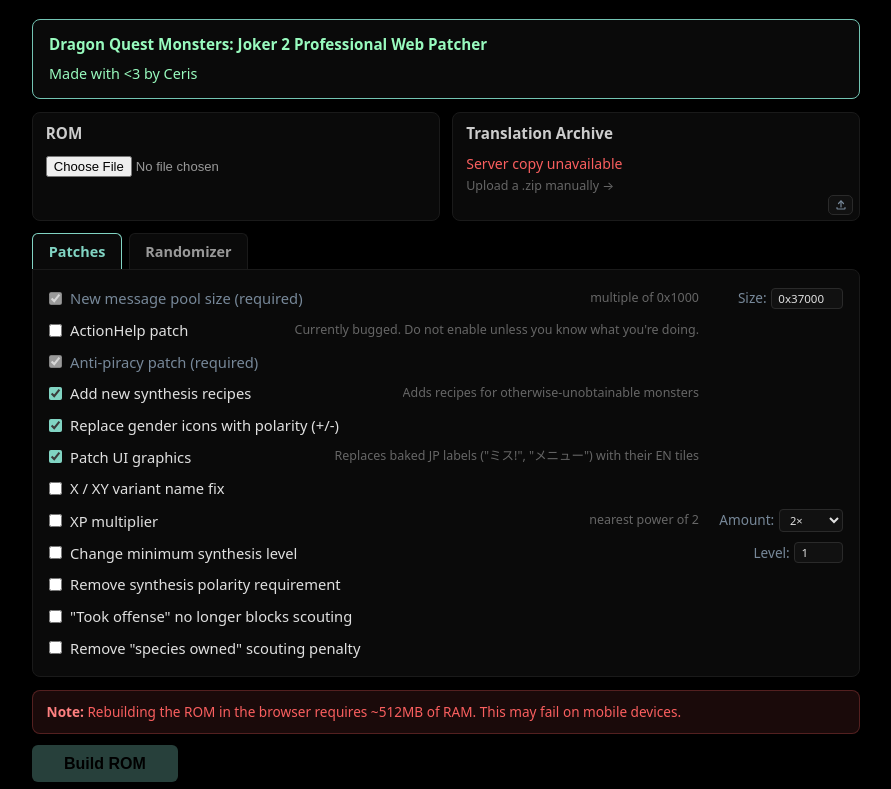
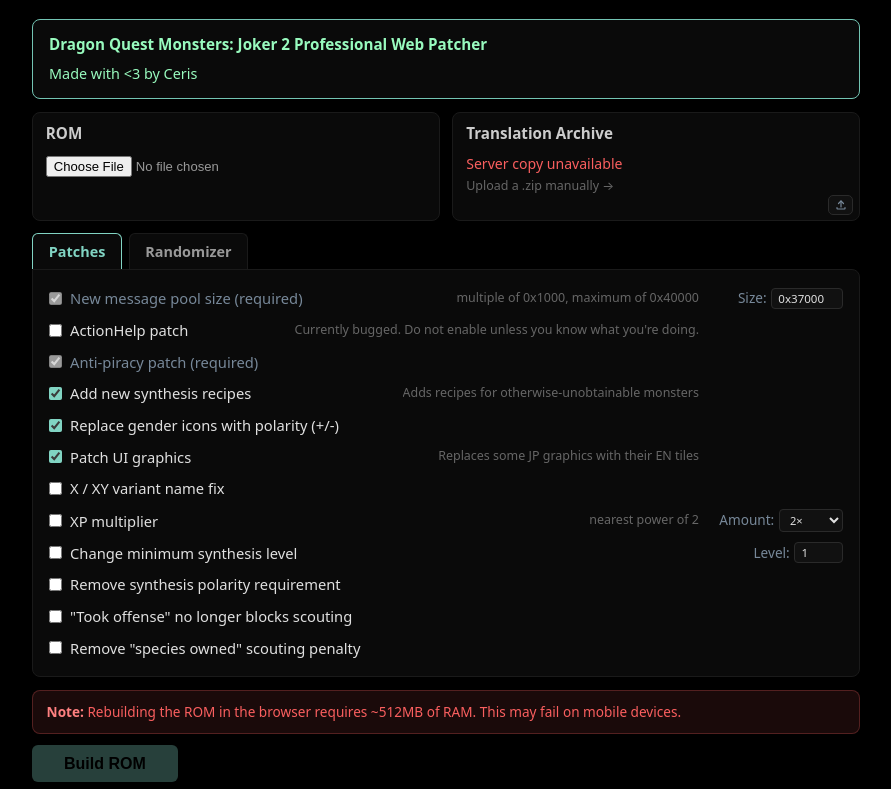
Before and after one commit to Enignmeman/DQMJ2P_MistPatcher_Fr, a plain HTML site: page index.html in a window 1280 px wide. Shown: the top 789 px of the page, without its empty margins (194-1085 px from the left). Drawn offline with Linux system fonts and the light colour scheme; no server answers.

Commit message:
haha oops

```diff
--- a/index.html
+++ b/index.html
@@ -1982,7 +1982,7 @@ const Patch_Definitions = [
             return `0x${Value.toString(16)}`;
         },
         Param: {
-            Type: 'hex', Default: 0x37000, Label: 'Size', Note: 'multiple of 0x1000',
+            Type: 'hex', Default: 0x37000, Label: 'Size', Note: 'multiple of 0x1000, maximum of 0x40000',
             Validate: (Value) => Value > 0 && (Value & 0xFFF) === 0,
         },
     },
@@ -2032,7 +2032,7 @@ const Patch_Definitions = [
 		Label:     'Patch UI graphics',
 		Target:    'data',
 		DefaultOn: true,
-		Note:      'Replaces baked JP labels ("ミス!", "メニュー") with their EN tiles',
+		Note:      'Replaces some JP graphics with their EN tiles',
 	},
     {
         Key:    'xvariant_suffix',
```
